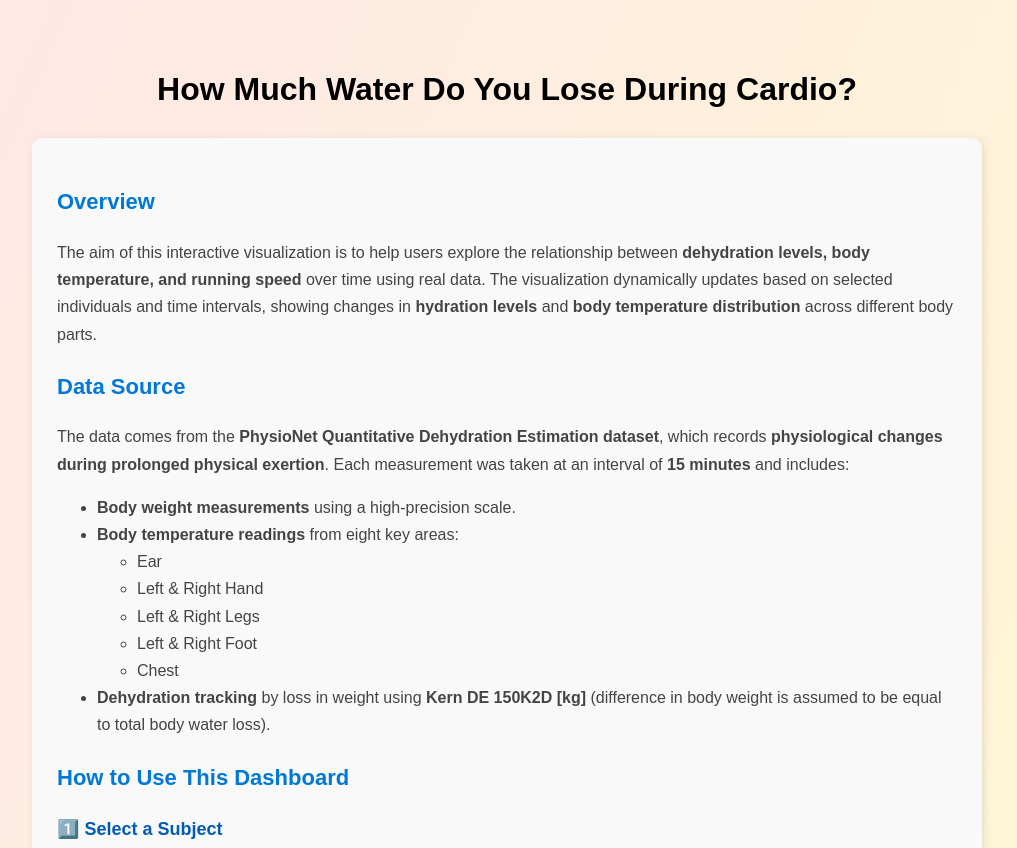
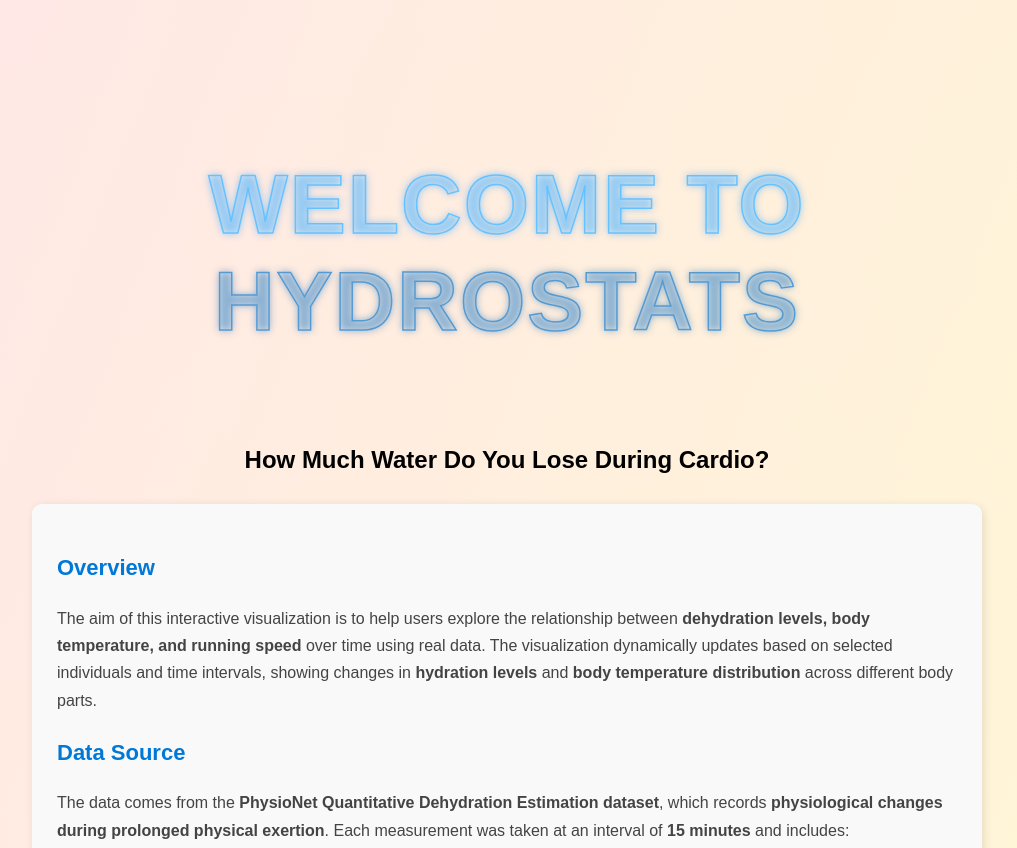
Before and after one commit to dhp003/hydrostats, a plain HTML site: page index.html in a window 1280 px wide. Shown: the top 848 px of the page, without its empty margins (133-1150 px from the left). Drawn offline with nearby package versions, Linux system fonts and the light colour scheme.

Commit message:
Added main heading

```diff
--- a/index.html
+++ b/index.html
@@ -11,7 +11,11 @@
 
 <body>
 
-    <h1>How Much Water Do You Lose During Cardio?</h1>
+    <div id="welcome-header">
+        <h1>Welcome to <span>HydroStats</span></h1>
+    </div>
+
+    <h2>How Much Water Do You Lose During Cardio?</h1>
 
     <div id="info-section">
 
--- a/style.css
+++ b/style.css
@@ -294,3 +294,30 @@ body {
         padding: 15px;
     }
 }
+
+@import url('https://fonts.googleapis.com/css2?family=Orbitron:wght@800&display=swap');
+
+#welcome-header {
+    text-align: center;
+    font-family: 'Orbitron', sans-serif; /* Futuristic, sleek font */
+    font-size: 42px;
+    font-weight: 800;
+    margin-top: 30px;
+    padding: 20px;
+    letter-spacing: 2px;
+    text-transform: uppercase;
+}
+
+#welcome-header h1 {
+    color: transparent; /* Makes the text hollow */
+    -webkit-text-stroke: 1.5px #66c2ff; /* Softer outline effect */
+    text-stroke: 1.5px #66c2ff;
+    text-shadow: 0 0 6px rgba(102, 194, 255, 0.5), 0 0 10px rgba(51, 153, 255, 0.3); /* Softer glow */
+}
+
+#welcome-header span {
+    color: transparent;
+    -webkit-text-stroke: 1.5px #559bd3; /* Slightly darker blue for contrast */
+    text-stroke: 1.5px #559bd3;
+    text-shadow: 0 0 6px rgba(85, 155, 211, 0.5), 0 0 10px rgba(45, 116, 187, 0.3);
+}
```
